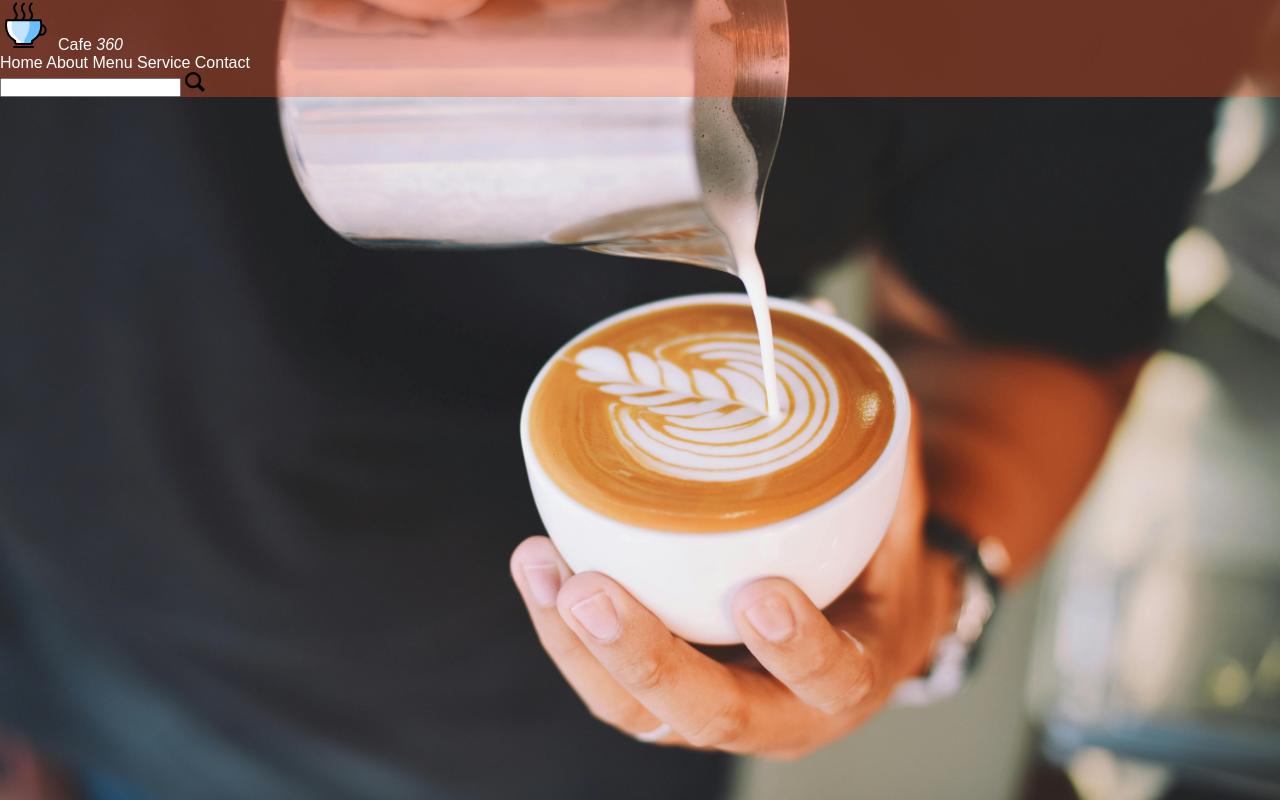
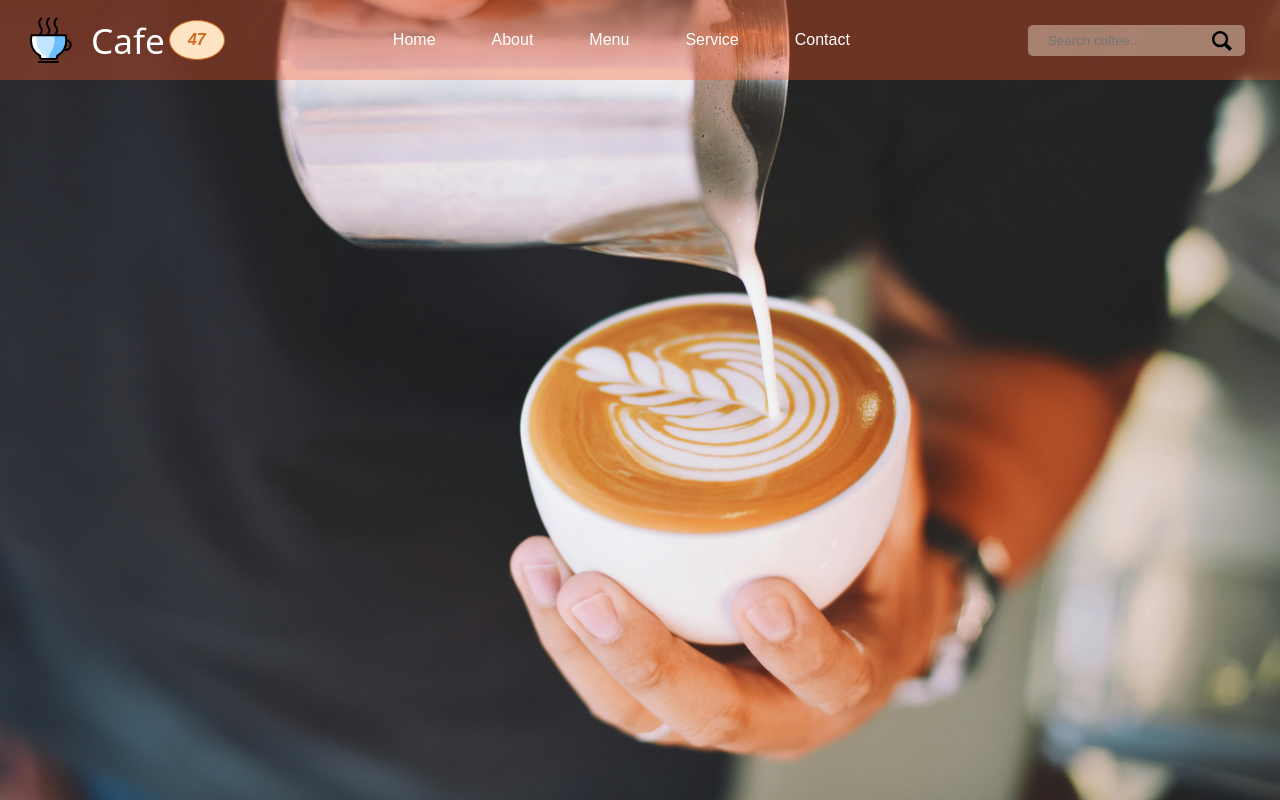
Before and after one commit to I-Am-Loki-14/Coffee-360, a plain HTML site: page index.html in a window 1280 px wide. Drawn offline with Linux system fonts and the light colour scheme; a web font is replaced by a local one.

Commit message:
cafe47_navbar

```diff
--- /dev/null
+++ b/css/media.css
@@ -0,0 +1,17 @@
+@media(max-width:969px){
+    .nav-links a{
+      display: none;
+    }
+    .search{
+        display: none;
+    }
+
+}
+.menubar{
+    display:none;
+}
+@media(max-width:969px){
+    .menubar {
+            display: block;
+        }
+}
--- a/css/style.css
+++ b/css/style.css
@@ -1,4 +1,5 @@
 @import url('https://fonts.googleapis.com/css2?family=Moderustic:wght@300..800&display=swap');
+@import url('https://fonts.googleapis.com/css2?family=Fascinate+Inline&display=swap');
 *{
     padding: 0;
     margin: 0;
@@ -10,15 +11,70 @@
 }
 nav{
     width: 100%;
-    /* height: 100px; */
+    height: 80px;
     background-color: #ff572254;
-    /* display: flex;
+    display: flex;
     justify-content: space-between;
     align-items: center;
-    padding: 0 25px; */
+    padding: 0 25px;
 }
-nav a{
+.logo{
+    display: flex;
+    justify-content: center;
+    align-items: center;
+    gap: 4px;
+}
+.logo-title{
+    font-family: "Fascinate Inline", system-ui;
+    font-size: 2.2rem;
     color: #fff;
+}
+nav i{
+    border: 1px solid chocolate;
+    padding: 10px 18px ;
+    border-radius: 60%;
+    background-color: bisque;
+    text-align: center;
+    color: chocolate;
+    font-weight: 700;
+    font-family: "Moderustic", sans-serif;
+
+}
+
+.nav-links{
+    display: flex;
+    justify-content: space-between;
+
+}
+.nav-links a{
+    /* background-color: green; */
+    color: #fff;
+    border-radius: 5px;
+    padding: 5px 13px;
+    margin: 0px 15px;
+}
+.nav-links a:hover{
+    background-color: rgba(218, 150, 102, 0.9);
+    transition: 0.3s;
+}
+.search > input{
+    padding: 8px 20px;
+    border-radius: 5px;
+    border: none;
+    outline-color:rgba(218, 150, 102, 0.9) ;
+    background-color: #faebd769;
+}
+.search{
+    /* background-color: greenyellow; */
+    padding: 10px;
+    position: relative;
+
+}
+
+.img{
+    position: absolute;
+    right: 23px;
+    top: 32%;
 }
 header{
     min-height: 100vh;
--- a/index.html
+++ b/index.html
@@ -7,6 +7,7 @@
     <title>Coffee-360</title>
     <link rel="stylesheet" href="https://cdnjs.cloudflare.com/ajax/libs/font-awesome/6.6.0/css/all.min.css">
     <link rel="shortcut icon" href="./img/favico.ico" type="image/x-icon">
+    <link rel="stylesheet" href="./css/media.css">
     <link rel="stylesheet" href="./css/style.css">
     <script src="./js/javascript.js"></script>
 
@@ -16,9 +17,9 @@
     <!-- header  -->
     <header>
         <nav>
-            <a href=""><img src="./img/coffee-svgrepo-com.svg" width="50px" alt="logo">&ensp;<span>Cafe
-                    <i>360</i></span></a>
-            <ul>
+            <a href="" class="logo"><img src="./img/coffee-svgrepo-com.svg" width="50px" alt="logo">&ensp;<span
+                    class="logo-title">Cafe</span><i>47</i></a>
+            <ul class="nav-links">
                 <a href="#home">Home</a>
                 <a href="#about">About</a>
                 <a href="#menu">Menu</a>
@@ -26,9 +27,14 @@
                 <a href="#contact">Contact</a>
             </ul>
             <form action="">
-                <input type="search">
-                <img src="./img/search.svg" width="20px" alt="search">
+                <div class="search">
+                    <input type="text" placeholder="Search coffee..">
+                    <img src="./img/search.svg" width="20px" alt="search" class="img">
+
+                </div>
             </form>
+            <img src="./img/menu_10550129.png" class="menubar" width="30px" alt="">
+
         </nav>
     </header>
     <!-- body  -->
```
Also changed, not shown: img/menu_10550129.png (added).
